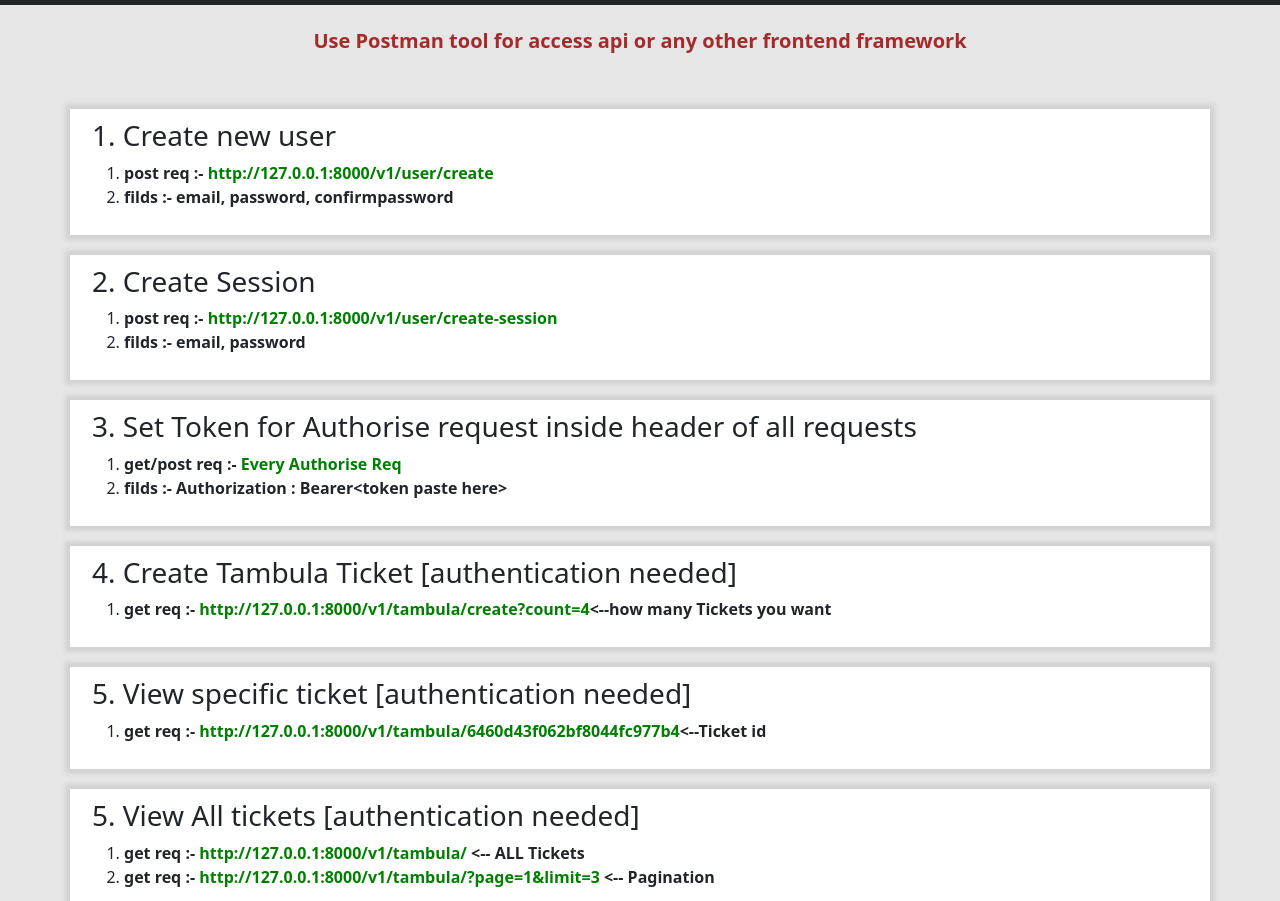
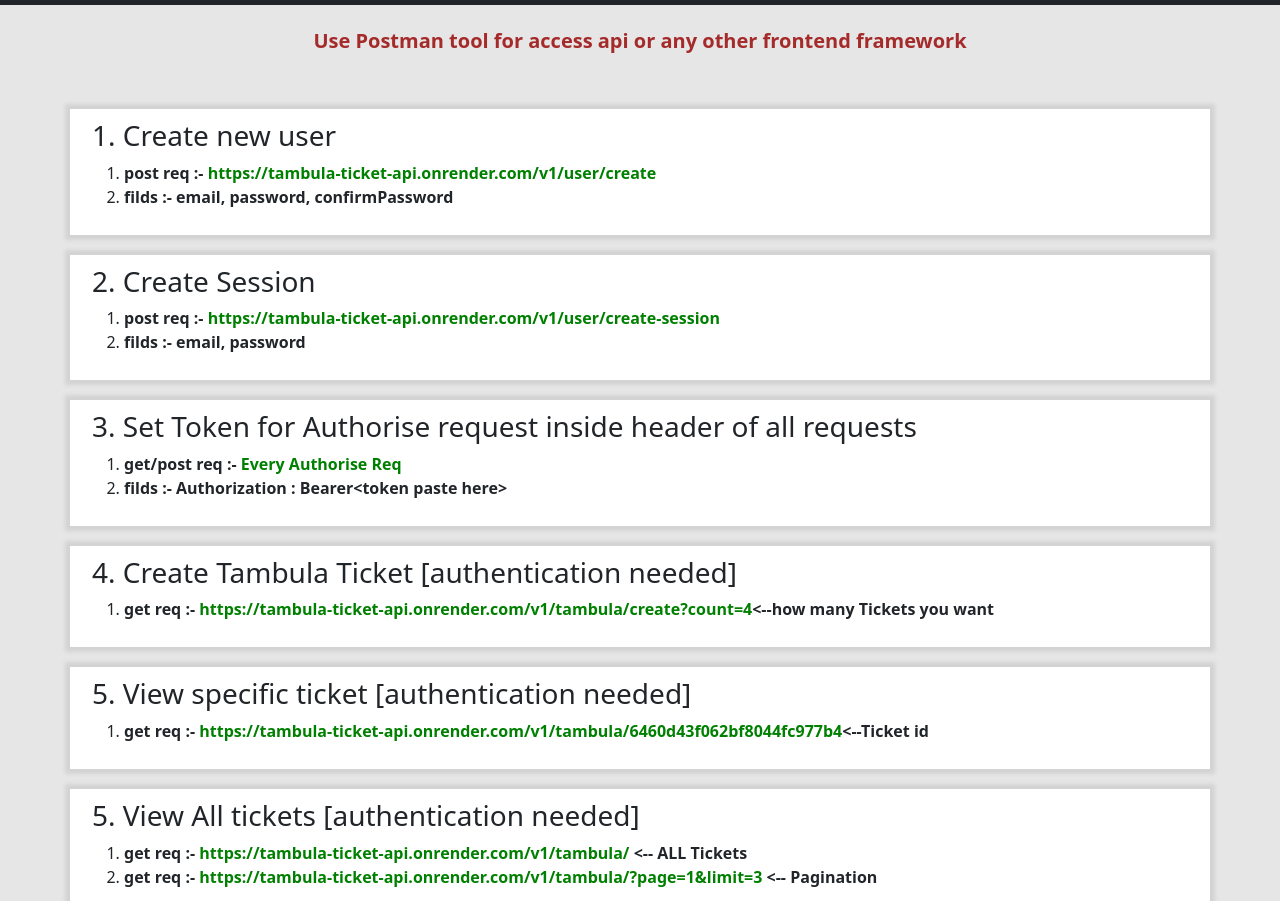
Before and after one commit to tush8788/tambula-ticket-api-unibit, a website: page views/home.html in a window 1280 px wide. Shown: the part 51-952 px from the top of the page. Drawn offline with nearby package versions, Linux system fonts and the light colour scheme.

Commit message:
update urls

```diff
--- a/views/home.html
+++ b/views/home.html
@@ -61,10 +61,10 @@
                 <h3>1. Create new user</h3>
                 <ol>
                     <li>
-                        <b> post req :- <span style="color: green">http://127.0.0.1:8000/v1/user/create</span></b>
+                        <b> post req :- <span style="color: green">https://tambula-ticket-api.onrender.com/v1/user/create</span></b>
                     </li>
                     <li>
-                        <b>filds :- email, password, confirmpassword</b>
+                        <b>filds :- email, password, confirmPassword</b>
                     </li>
                 </ol>
             </div>
@@ -77,7 +77,7 @@
                 <ol>
                     <li>
                         <b> post req :- <span
-                                style="color: green">http://127.0.0.1:8000/v1/user/create-session</span></b>
+                                style="color: green">https://tambula-ticket-api.onrender.com/v1/user/create-session</span></b>
                     </li>
                     <li>
                         <b>filds :- email, password</b>
@@ -108,7 +108,7 @@
                 <ol>
                     <li>
                         <b> get req :-
-                            <span style="color: green">http://127.0.0.1:8000/v1/tambula/create?count=4</span><--how many
+                            <span style="color: green">https://tambula-ticket-api.onrender.com/v1/tambula/create?count=4</span><--how many
                                 Tickets you want</b>
                     </li>
                 </ol>
@@ -122,7 +122,7 @@
                 <ol>
                     <li>
                         <b> get req :- <span
-                                style="color: green">http://127.0.0.1:8000/v1/tambula/6460d43f062bf8044fc977b4</span><--Ticket
+                                style="color: green">https://tambula-ticket-api.onrender.com/v1/tambula/6460d43f062bf8044fc977b4</span><--Ticket
                                 id</b>
                     </li>
                 </ol>
@@ -135,12 +135,12 @@
                 <h3>5. View All tickets [authentication needed]</h3>
                 <ol>
                     <li>
-                        <b> get req :- <span style="color: green">http://127.0.0.1:8000/v1/tambula/</span> <-- ALL
+                        <b> get req :- <span style="color: green">https://tambula-ticket-api.onrender.com/v1/tambula/</span> <-- ALL
                                 Tickets</b>
                     </li>
                     <li>
                         <b> get req :- <span
-                                style="color: green">http://127.0.0.1:8000/v1/tambula/?page=1&limit=3</span> <--
+                                style="color: green">https://tambula-ticket-api.onrender.com/v1/tambula/?page=1&limit=3</span> <--
                                 Pagination</b>
                     </li>
                 </ol>
@@ -154,7 +154,7 @@
                 <ol>
                     <li>
                         <b> delete req :- <span
-                                style="color: green">http://127.0.0.1:8000/v1/tambula/6460d2f26af6201e7cbc7c6e</span>
+                                style="color: green">https://tambula-ticket-api.onrender.com/v1/tambula/6460d2f26af6201e7cbc7c6e</span>
                             <--Ticket id</b>
                     </li>
                 </ol>
```
Also changed, not shown: README.md, 1 other file.
